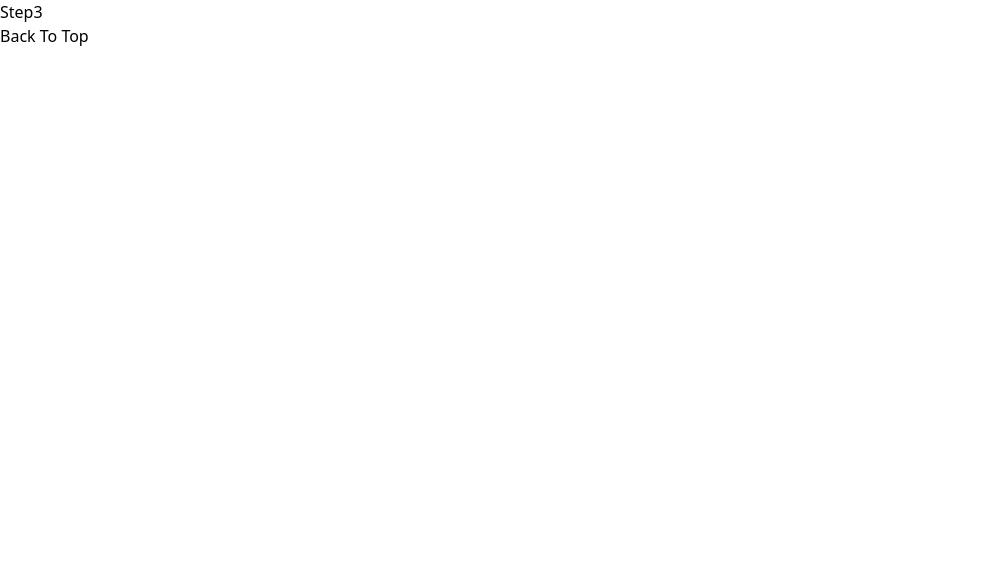
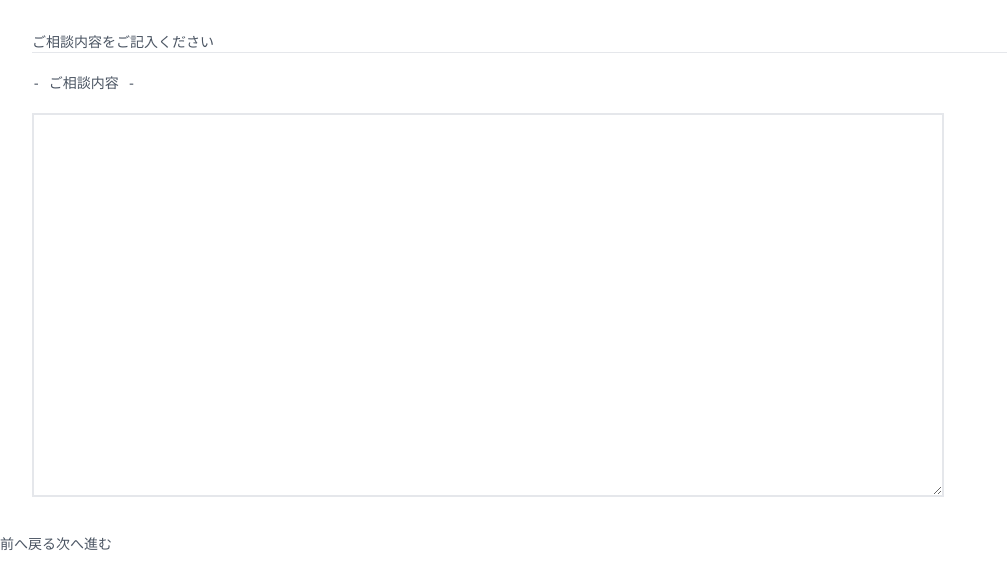
Before and after one commit to tyasu106/input-form, a React (Create React App) app: page /step3 in a window 1280 px wide. Shown: the top 588 px of the page, without its empty margins (0-1007 px from the left). Built offline with nearby package versions, Linux system fonts and the light colour scheme.

Commit message:
CSS修正

```diff
--- a/src/App.js
+++ b/src/App.js
@@ -1,4 +1,4 @@
-import { BrowserRouter, Route, Switch, Link } from "react-router-dom";
+import { BrowserRouter, Route, Switch } from "react-router-dom";
 
 import { Step1 } from "./components/Step1";
 import { Step2 } from "./components/Step2";
@@ -13,7 +13,6 @@ function App() {
       <Route path='/step2' component={Step2} />
       <Route path='/step3' component={Step3} />
     </Switch>
-    <Link to='/'>Back To Top</Link>
   </BrowserRouter>
   );
 }
--- a/src/components/Step1.js
+++ b/src/components/Step1.js
@@ -6,8 +6,8 @@ export const Step1 = () => {
   const selectSex = (e) => setVal(e.target.value);
 
   return (
-    <div className="flex justify-center items-center flex-col min-h-screen text-gray-600 text-sm font-mono">
-    <div className="bg-white  p-8 w-80 reunded">
+    <div className="min-h-screen text-gray-600 text-sm font-mono">
+      <div className="bg-white  p-8 w-full reunded">
         <div>お客様の情報を入力してください</div>
         <hr />
         <div>
@@ -112,7 +112,7 @@ export const Step1 = () => {
           </select>
         </div>
       </div>
-    <Link to="/step2">次へ進む</Link >
+      <Link to="/step2">次へ進む</Link>
     </div>
-  )
-}
+  );
+};
--- a/src/components/Step2.js
+++ b/src/components/Step2.js
@@ -5,14 +5,14 @@ export const Step2 = () => {
   const [val, setVal] = useState("");
   const [val2, setVal2] = useState("");
   const [val3, setVal3] = useState("");
-  const [isShow, setIsShow] = useState(false);
+  const [isShowQue, setIsShowQue] = useState(false);
   const [isShowQue2, setIsShowQue2] = useState(false);
   const [isShowQue3, setIsShowQue3] = useState(false);
 
   const que1 = {
     id: 0,
     question: "現在、生命保険に加入されていますか？",
-    state: isShow,
+    state: isShowQue,
   };
   const que2 = {
     id: 1,
@@ -30,10 +30,10 @@ export const Step2 = () => {
   const selectQuestion = (e) => {
     if (e.target.value === "q1_no") {
       setVal(e.target.value);
-      setIsShow(true);
+      setIsShowQue(true);
     } else {
       setVal(e.target.value);
-      setIsShow(false);
+      setIsShowQue(false);
     }
   };
   const selectQuestion2 = (e) => {
@@ -55,8 +55,9 @@ export const Step2 = () => {
     }
   };
   return (
-    <div className="flex justify-center items-center flex-col min-h-screen text-gray-600 text-sm font-mono">
-      <div className="bg-white p-8 w-100 reunded">
+    <div className="min-h-screen text-gray-600 text-sm font-mono">
+      <div className="bg-white p-8 w-full reunded">
+        <div>以下にお答えください</div>
         <hr />
         {que1.question}
         <br />
--- a/src/components/Step3.js
+++ b/src/components/Step3.js
@@ -1,5 +1,19 @@
+import { Link } from "react-router-dom";
+
 export const Step3 = () => {
   return (
-    <div>Step3</div>
-  )
-}
+    <div className="min-h-screen text-gray-600 text-sm font-mono">
+      <div className="bg-white  p-8 w-full reunded">
+        ご相談内容をご記入ください
+        <hr />
+        <br />
+        - ご相談内容 -
+        <br />
+        <br />
+        <textarea className="h-96 w-9/12 border-2" rows="1"></textarea>
+      </div>
+        <Link to="/step2">前へ戻る</Link>
+        <Link to="#">次へ進む</Link>
+    </div>
+  );
+};
```
Lines whose indentation alone changed are shown as unchanged.
